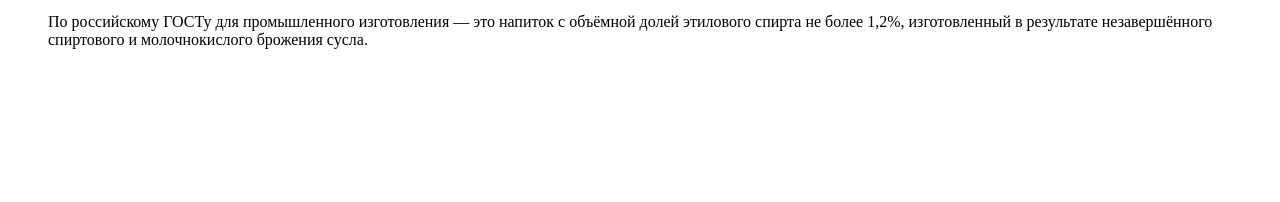
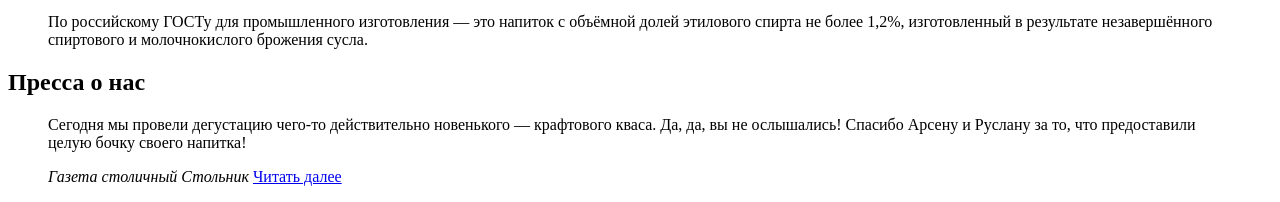
Before and after one commit to knyazev13ivan/academy-kvast, a plain HTML site: page index.html in a window 1280 px wide. Shown: the part 1161-1363 px from the top of the page. Before the commit the page ends 1226 px from the top, so only its background shows below. Drawn offline with Linux system fonts and the light colour scheme.

Commit message:
Add press about us

```diff
--- a/index.html
+++ b/index.html
@@ -113,6 +113,21 @@
         </dd>
       </dl>
   </section>
+  <section class="press-about-us">
+    <h2 class="caption">Пресса о нас</h2>
+    <article class="press">
+      <blockquote class="press__quote">
+        Сегодня мы провели дегустацию чего-то действительно новенького — крафтового кваса. Да, да, вы не ослышались!
+        Спасибо Арсену и Руслану за то, что предоставили целую бочку своего напитка!
+        <p>
+          <cite class="press__source">
+            Газета столичный Стольник
+          </cite>
+          <a href="#" class="press__more-detail">Читать далее</a>
+        </p>
+      </blockquote>
+    </article>
+  </section>
 </body>
 
 </html>
```
